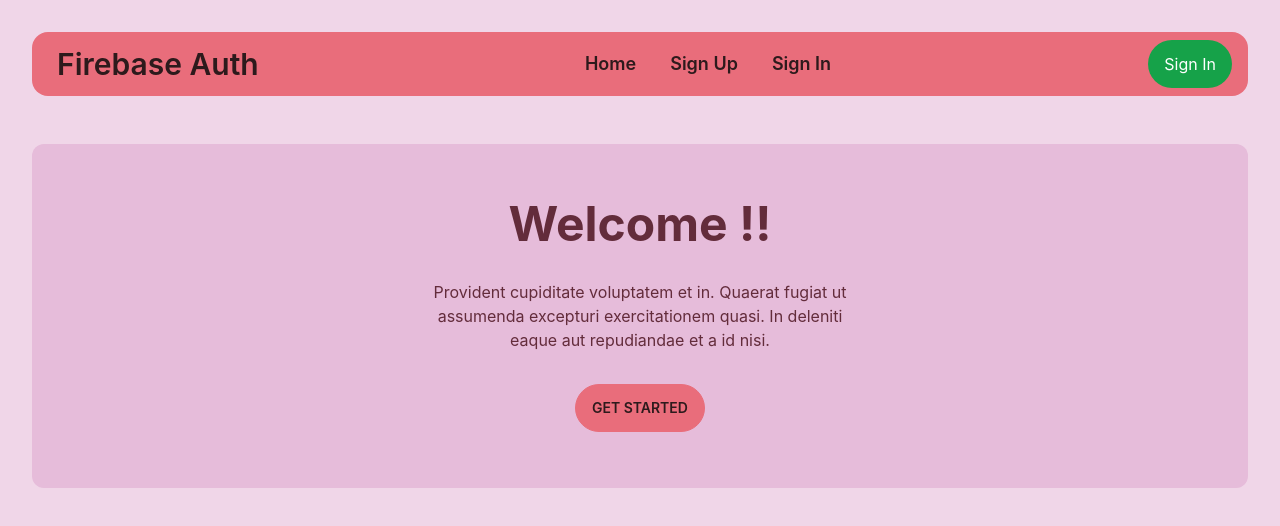
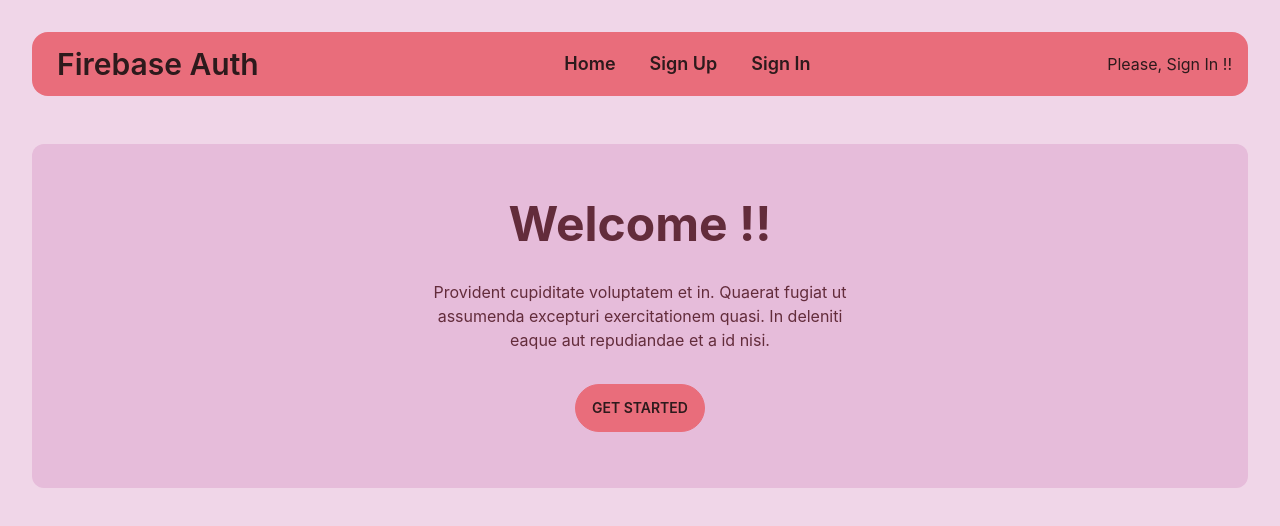
Before and after one commit to nurealammiaji/firebase-auth, a React (Vite) app: page / in a window 1280 px wide. Shown: the top 526 px of the page. Built offline with nearby package versions, Linux system fonts and the light colour scheme; no server answers.

Commit message:
nav bar style modified

```diff
--- a/src/components/Navigation/Navigation.jsx
+++ b/src/components/Navigation/Navigation.jsx
@@ -28,7 +28,7 @@ const Navigation = () => {
                 <NavLink className="text-lg normal-case btn btn-ghost" to="/sign-in">Sign In</NavLink>
             </div>
             <div>
-                {user ? <><p>{user.email}</p><button className="px-4 py-3 mx-2 text-white bg-violet-500 rounded-3xl" onClick={signOutHandle}>Sign Out</button></> : <><Link to="/sign-in"><button className="px-4 py-3 mx-2 text-white bg-success rounded-3xl">Sign In</button></Link></>}
+                {user ? <><p>{user.email}</p><button className="mx-2 btn btn-active btn-neutral" onClick={signOutHandle}>Sign Out</button></> : <><p className="mx-2">Please, Sign In !!</p></>}
             </div>
         </nav>
     );
```
